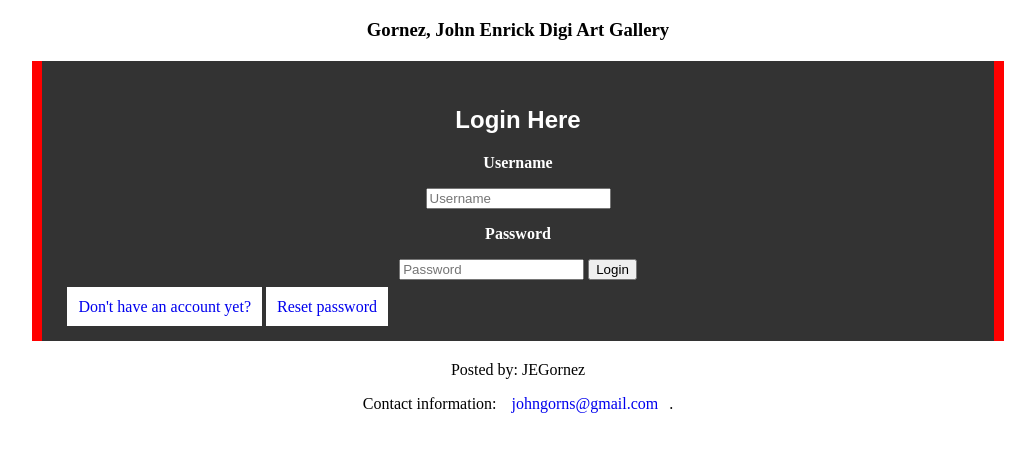
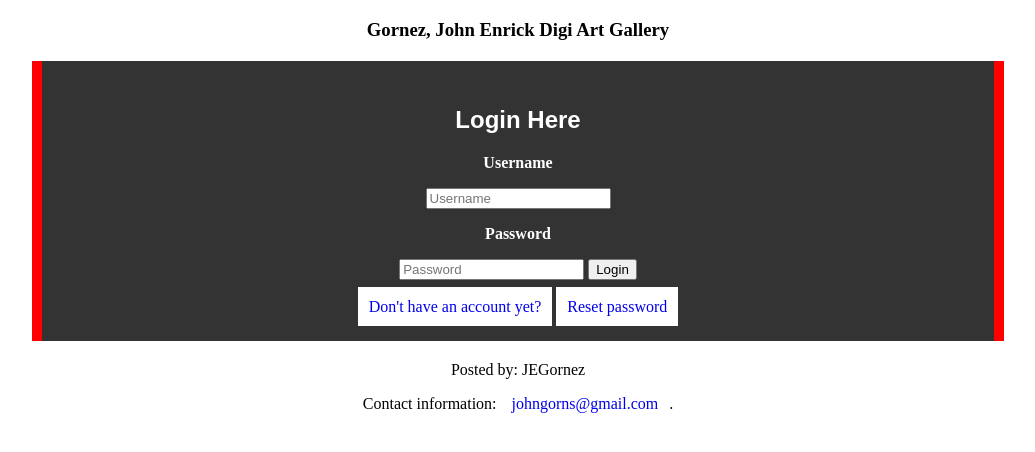
Before and after one commit to Enrick18/Enrickimage, a PHP site: page / in a window 1280 px wide. Shown: the top 452 px of the page, without its empty margins (122-1157 px from the left). Run offline with PHP 8.4, Linux system fonts and the light colour scheme.

Commit message:
Update index.php

```diff
--- a/index.php
+++ b/index.php
@@ -18,8 +18,10 @@
   <br>
   <br>
  </form>
+  <div style="text-align:center">
  <a href="signup.php">Don't have an account yet?</a>
   <a href="forgotpassword.php">Reset password</a>
+  </div>
  </div>
  </div>
  <footer align="center">
```
